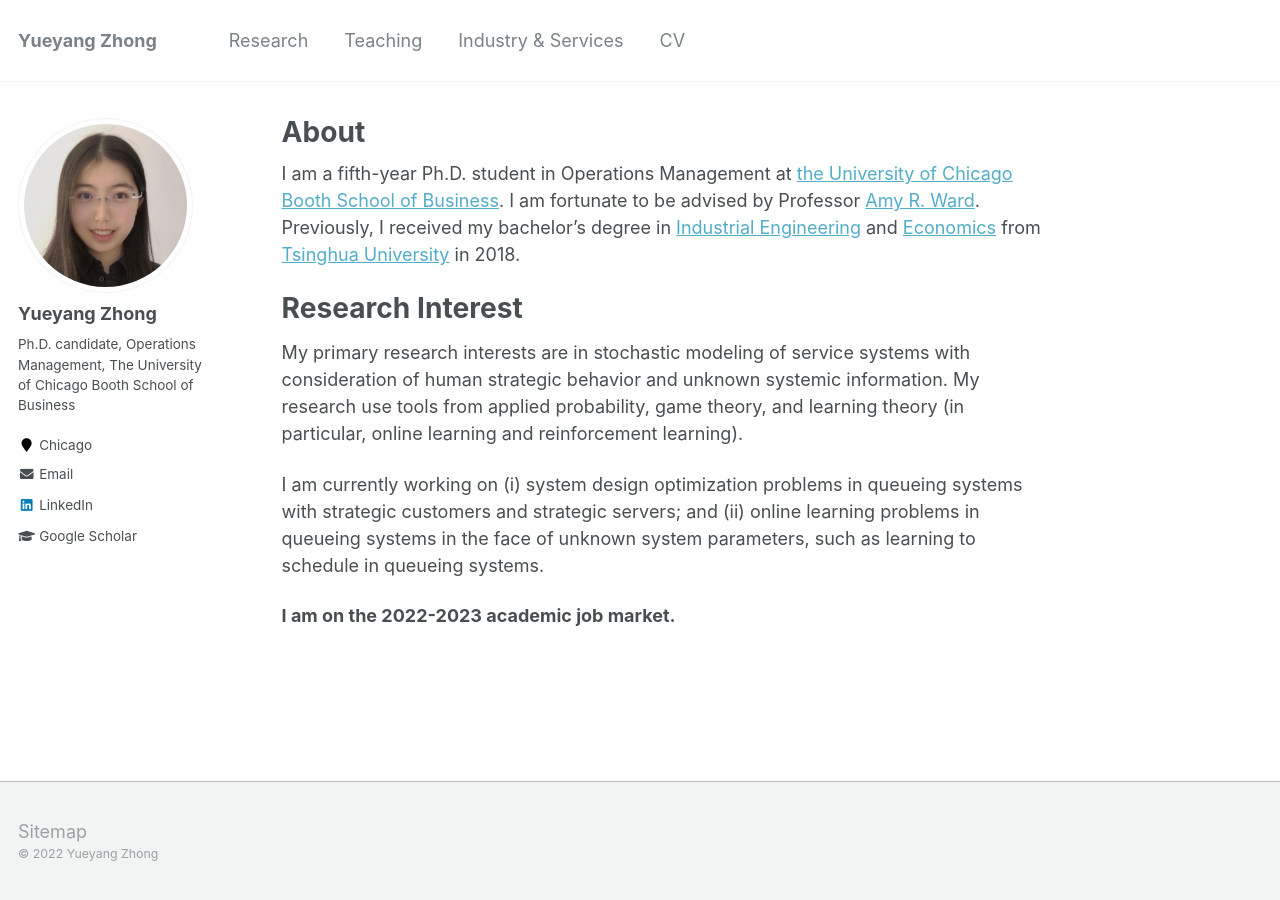
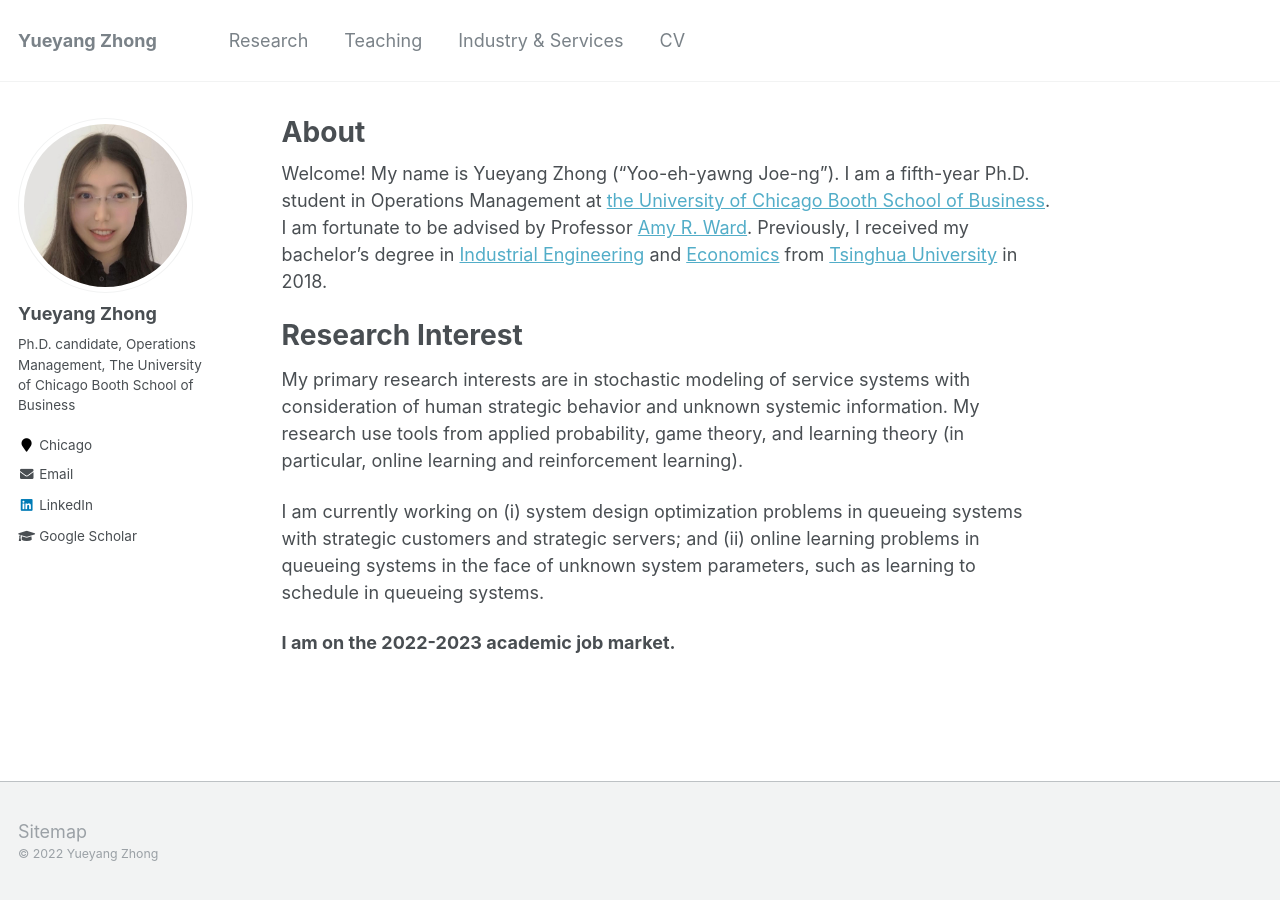
Before and after one commit to alicemengqi/site, a Jekyll site: the page built from _pages/about.md, in a window 1280 px wide. Built offline with Jekyll 4.4.1, drawn with Linux system fonts in a browser that asks for light colours.

Commit message:
Update about.md

```diff
--- a/_pages/about.md
+++ b/_pages/about.md
@@ -8,7 +8,7 @@ redirect_from:
   - /about.html
 ---
 
-I am a fifth-year Ph.D. student in Operations Management at [the University of Chicago Booth School of Business](https://www.chicagobooth.edu). I am fortunate to be advised by Professor [Amy R. Ward](https://voices.uchicago.edu/amyward). Previously, I received my bachelor's degree in [Industrial Engineering](https://www.ie.tsinghua.edu.cn/eng) and [Economics](https://www.sem.tsinghua.edu.cn/en) from [Tsinghua University](https://www.tsinghua.edu.cn/en) in 2018.
+Welcome! My name is Yueyang Zhong ("Yoo-eh-yawng Joe-ng"). I am a fifth-year Ph.D. student in Operations Management at [the University of Chicago Booth School of Business](https://www.chicagobooth.edu). I am fortunate to be advised by Professor [Amy R. Ward](https://voices.uchicago.edu/amyward). Previously, I received my bachelor's degree in [Industrial Engineering](https://www.ie.tsinghua.edu.cn/eng) and [Economics](https://www.sem.tsinghua.edu.cn/en) from [Tsinghua University](https://www.tsinghua.edu.cn/en) in 2018.
 
 # Research Interest
 My primary research interests are in stochastic modeling of service systems with consideration of human strategic behavior and unknown systemic information. My research use tools from applied probability, game theory, and learning theory (in particular, online learning and reinforcement learning).
```
